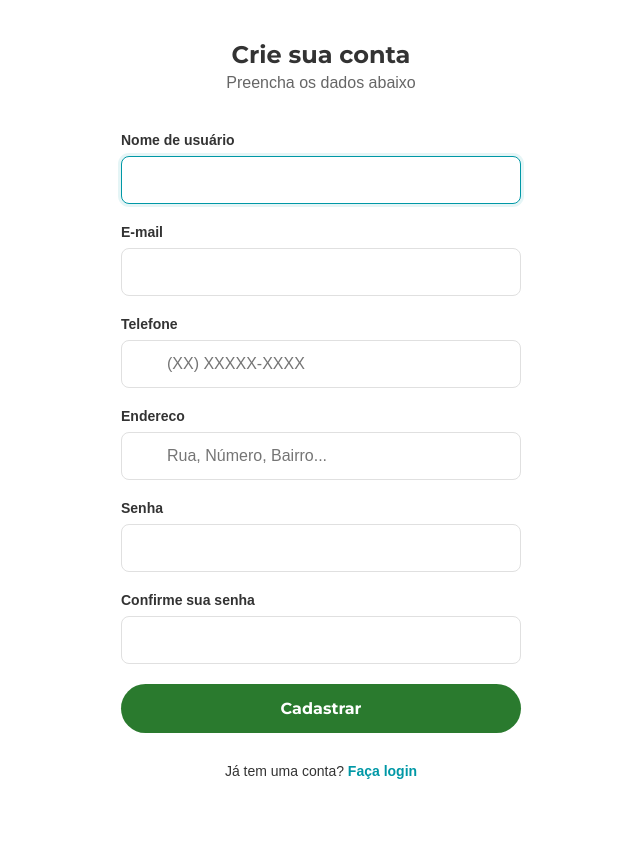
After one commit to pedro-4rtur/Farmacia, a Django app: page /registrar in a window 1280 px wide. The commit adds this page. Shown: the whole page, without its empty margins (319-959 px from the left). Run offline with Django 5.2, Linux system fonts and the light colour scheme.

Commit message:
feat: Implementação do login

```diff
--- a/app/settings.py
+++ b/app/settings.py
@@ -124,6 +124,7 @@ STATICFILES_DIRS = [
     BASE_DIR / "static",
     BASE_DIR / "produtos/static",
     BASE_DIR / "gestao/static",
+    BASE_DIR / "contas/static"
 ]
 # Default primary key field type
 # https://docs.djangoproject.com/en/5.2/ref/settings/#default-auto-field
--- a/app/urls.py
+++ b/app/urls.py
@@ -20,6 +20,7 @@ from django.conf import settings
 from django.conf.urls.static import static
 from produtos.views import ListViewProdutos, DetailViewProduto, adicionar_cesta, retirar_cesta, adicionar_favorito, remover_favorito, ListViewFavorito
 from gestao.views import ViewCesta
+from contas.views import login_view, logout_view, register_view
 
 urlpatterns = [
     path('admin/', admin.site.urls),
@@ -31,4 +32,7 @@ urlpatterns = [
     path('favoritos', ListViewFavorito.as_view(), name='favoritos'),
     path('favorito/adicionar', adicionar_favorito, name='adicionar_favorito'),
     path('favorito/remover', remover_favorito, name='remover_favorito'),
+    path('login', login_view, name='login'),
+    path('logout', logout_view, name='logout'),
+    path('registrar', register_view, name='registrar')
 ] + static(settings.MEDIA_URL, document_root=settings.MEDIA_ROOT)
--- /dev/null
+++ b/contas/forms.py
@@ -0,0 +1,52 @@
+from django.contrib.auth.forms import AuthenticationForm, UserCreationForm
+from .models import Cliente
+
+class CustomLoginForm(AuthenticationForm):
+    error_messages = {
+        'invalid_login': "Ops! Nome de usuário ou senha incorretos.",
+    }
+
+    def __init__(self, *args, **kwargs):
+        super().__init__(*args, **kwargs)
+
+        # Estilizando o campo de usuário
+        self.fields['username'].widget.attrs.update({
+            'class': 'input-field',
+            'placeholder': 'Digite seu nome de usuário'
+        })
+
+        # Estilizando o campo de senha
+        self.fields['password'].widget.attrs.update({
+            'class': 'input-field',
+            'placeholder': '••••••••'
+        })
+
+
+class CustomUserCreationForm(UserCreationForm):
+    # Estilizando o campo de usuário
+    class Meta:
+        model = Cliente
+        # Inclui os campos padrão + os seus personalizados
+        fields = ('username', 'email', 'telefone', 'endereco')
+
+    def __init__(self, *args, **kwargs):
+        super().__init__(*args, **kwargs)
+
+        # Estilização automática para todos os campos
+        for field_name, field in self.fields.items():
+            field.widget.attrs['class'] = 'input-field'
+
+            # Placeholders específicos (opcional)
+            if field_name == 'username':
+                field.label = 'Nome de usuário'
+            elif field_name == 'email':
+                field.label = 'E-mail'
+            elif field_name == 'telefone':
+                field.widget.attrs['placeholder'] = '(XX) XXXXX-XXXX'
+            elif field_name == 'endereco':
+                field.widget.attrs['placeholder'] = 'Rua, Número, Bairro...'
+                field.widget.attrs['rows'] = 3 # Se for Textarea
+            elif field_name == 'password1':
+                field.label = 'Senha'
+            elif field_name == 'password2':
+                field.label = 'Confirme sua senha'
--- /dev/null
+++ b/contas/static/css/login.css
@@ -0,0 +1,293 @@
+/* --- VARIÁVEIS E RESET --- */
+:root {
+    --accent-teal: #0098A6;     /* Cor de destaque */
+    --dark-blue: #006E8C;
+    --bg-light: #F5F7F5;
+    --text-dark: #333333;
+    --text-gray: #666666;
+    --border-color: #e0e0e0;
+    --white: #ffffff;
+    --error-red: #d9534f;
+}
+
+* {
+    margin: 0;
+    padding: 0;
+    box-sizing: border-box;
+}
+
+body {
+    font-family: 'Open Sans', sans-serif;
+    height: 100vh;
+    display: flex;
+    background-color: var(--bg-light);
+    color: var(--text-dark);
+}
+
+/* --- LAYOUT DIVIDIDO --- */
+.login-container {
+    display: flex;
+    width: 100%;
+    height: 100%;
+    overflow: hidden;
+    background: var(--white);
+    box-shadow: 0 0 20px rgba(0,0,0,0.1);
+}
+
+/* Lado Esquerdo - Imagem Decorativa */
+.login-banner {
+    flex: 1.2;
+    background-image: linear-gradient(var(--verde_secundario), var(--azul_apoio)), url('https://images.unsplash.com/photo-1544367563-12123d8965cd?q=80&w=2070&auto=format&fit=crop');
+    background-size: cover;
+    background-position: center;
+    display: flex;
+    flex-direction: column;
+    justify-content: center;
+    padding: 60px;
+    color: white;
+    position: relative;
+}
+
+.banner-text h2 {
+    font-family: 'Montserrat', sans-serif;
+    font-size: 3rem;
+    margin-bottom: 20px;
+    text-shadow: 0 2px 10px rgba(0,0,0,0.3);
+}
+
+.banner-text p {
+    font-size: 1.2rem;
+    max-width: 80%;
+    line-height: 1.6;
+}
+
+/* Lado Direito - Formulário */
+.login-form-wrapper {
+    flex: 1;
+    display: flex;
+    flex-direction: column;
+    justify-content: center;
+    align-items: center;
+    padding: 40px;
+    background-color: var(--white);
+    position: relative;
+}
+
+.form-content {
+    width: 100%;
+    max-width: 400px;
+}
+
+/* Header do Form (Logo) */
+.form-header {
+    text-align: center;
+    margin-bottom: 40px;
+}
+
+.logo {
+    font-family: 'Montserrat', sans-serif;
+    font-size: 32px;
+    font-weight: 700;
+    color: var(--verde_primario);
+    margin-bottom: 10px;
+    text-decoration: none;
+}
+
+.logo img {
+    width: 60%;
+}
+
+.form-header h3 {
+    font-family: 'Montserrat', sans-serif;
+    font-size: 24px;
+    color: var(--text-dark);
+}
+
+.form-header p {
+    color: var(--text-gray);
+    margin-top: 5px;
+}
+
+/* Inputs */
+.input-group {
+    margin-bottom: 20px;
+    position: relative;
+}
+
+.input-group label {
+    display: block;
+    margin-bottom: 8px;
+    font-size: 14px;
+    font-weight: 600;
+    color: var(--text-dark);
+}
+
+.input-wrapper {
+    position: relative;
+}
+
+.input-wrapper i {
+    position: absolute;
+    left: 15px;
+    top: 50%;
+    transform: translateY(-50%);
+    color: var(--text-gray);
+    font-size: 18px;
+}
+
+.input-field {
+    width: 100%;
+    padding: 14px 15px 14px 45px; /* Espaço para o ícone */
+    border: 1px solid var(--border-color);
+    border-radius: 8px;
+    font-size: 16px;
+    outline: none;
+    transition: border-color 0.3s, box-shadow 0.3s;
+}
+
+.input-field:focus {
+    border-color: var(--accent-teal);
+    box-shadow: 0 0 0 3px rgba(0, 152, 166, 0.1);
+}
+
+/* Botão de Olho (Senha) */
+.toggle-password {
+    position: absolute;
+    right: 15px;
+    top: 50%;
+    transform: translateY(-50%);
+    cursor: pointer;
+    color: var(--text-gray);
+}
+
+.forgot-pass {
+    text-align: right;
+    margin-bottom: 25px;
+}
+
+.forgot-pass a {
+    color: var(--accent-teal);
+    font-size: 14px;
+    text-decoration: none;
+    font-weight: 600;
+}
+
+.forgot-pass a:hover { text-decoration: underline; }
+
+/* Botão Principal */
+.btn-login {
+    width: 100%;
+    padding: 15px;
+    background-color: var(--verde_primario);
+    color: white;
+    border: none;
+    border-radius: 30px;
+    font-family: 'Montserrat', sans-serif;
+    font-size: 16px;
+    font-weight: 700;
+    cursor: pointer;
+    transition: background-color 0.3s, transform 0.2s;
+}
+
+.btn-login:hover {
+    background-color: #236626;
+    transform: translateY(-2px);
+}
+
+/* Divisor */
+.divider {
+    margin: 30px 0;
+    text-align: center;
+    position: relative;
+}
+
+.divider::before {
+    content: "";
+    position: absolute;
+    top: 50%;
+    left: 0;
+    right: 0;
+    height: 1px;
+    background-color: var(--border-color);
+    z-index: 0;
+}
+
+.divider span {
+    background-color: var(--white);
+    padding: 0 15px;
+    position: relative;
+    z-index: 1;
+    color: var(--text-gray);
+    font-size: 14px;
+}
+
+/* Social Login */
+.social-login {
+    display: flex;
+    gap: 15px;
+    margin-bottom: 30px;
+}
+
+.btn-social {
+    flex: 1;
+    display: flex;
+    align-items: center;
+    justify-content: center;
+    gap: 10px;
+    padding: 12px;
+    border: 1px solid var(--border-color);
+    border-radius: 8px;
+    background: white;
+    cursor: pointer;
+    font-weight: 600;
+    color: var(--cinza_texto);
+    transition: background 0.3s;
+}
+
+.btn-social i {
+    color: var(--verde_secundario);
+}
+
+.btn-social:hover { background-color: #f9f9f9; }
+.bi-google { color: #DB4437; }
+
+/* Footer do Form */
+.form-footer {
+    text-align: center;
+    font-size: 14px;
+    margin: 30px;
+}
+
+.form-footer a {
+    color: var(--accent-teal);
+    font-weight: 700;
+    text-decoration: none;
+}
+
+.form-footer a:hover { text-decoration: underline; }
+
+/* Mensagem de Erro (JS) */
+.error-msg {
+    color: var(--error-red);
+    font-size: 13px;
+    margin-top: 5px;
+    display: none;
+}
+
+/* Responsividade */
+@media (max-width: 900px) {
+    .login-banner {
+        display: none; /* Esconde a imagem em telas menores */
+    }
+    .login-container {
+        justify-content: center;
+        background-color: var(--bg-light);
+    }
+    .login-form-wrapper {
+        max-width: 500px;
+        height: auto;
+        margin: auto;
+        border-radius: 15px;
+        box-shadow: 0 10px 30px rgba(0,0,0,0.05);
+    }
+}
--- /dev/null
+++ b/contas/templates/registrar.html
@@ -0,0 +1,49 @@
+{% load static %}
+<!DOCTYPE html>
+<html lang="pt-BR">
+<head>
+    <meta charset="UTF-8">
+    <meta name="viewport" content="width=device-width, initial-scale=1.0">
+    <title>Registrar</title>
+
+
+    <link rel="stylesheet" href="{% static 'css/login.css' %}">
+    <link rel="stylesheet" href="{% static 'css/base.css' %}">
+</head>
+<body>
+    <div class="login-container" style="overflow: auto;">
+        <div class="login-form-wrapper" style="flex: 1; max-width: 600px; margin: auto;">
+            <div class="form-content">
+                <div class="form-header">
+                    <h3>Crie sua conta</h3>
+                    <p>Preencha os dados abaixo</p>
+                </div>
+
+                <form method="post">
+                    {% csrf_token %}
+
+                    {% for field in user_form %}
+                    <div class="input-group">
+                        <label for="{{ field.id_for_label }}">{{ field.label }}</label>
+                        <div class="input-wrapper">
+                            {{ field }}
+                        </div>
+                        {% if field.errors %}
+                            <div class="error-msg" style="display:block; color: red; font-size: 0.8rem;">
+                                {{ field.errors }}
+                            </div>
+                        {% endif %}
+                    </div>
+                    {% endfor %}
+
+                    <button type="submit" class="btn-login">Cadastrar</button>
+                </form>
+
+                <div class="form-footer">
+                    Já tem uma conta? <a href="{% url 'login' %}">Faça login</a>
+                </div>
+            </div>
+        </div>
+    </div>
+</body>
+</html>
--- a/contas/views.py
+++ b/contas/views.py
@@ -1,3 +1,35 @@
-from django.shortcuts import render
+from django.shortcuts import render, redirect
+from django.contrib.auth.forms import UserCreationForm, AuthenticationForm
+from django.contrib.auth import authenticate, login, logout
+from .forms import CustomLoginForm, CustomUserCreationForm
 
 # Create your views here.
+def register_view(request):
+    if request.method == "POST":
+        user_form = CustomUserCreationForm(request.POST)
+        if user_form.is_valid():
+            user_form.save()
+            return redirect('login')
+    else:
+        user_form = CustomUserCreationForm()
+
+    return render(request, 'registrar.html', {'user_form': user_form})
+
+def login_view(request):
+    if request.method == "POST":
+        login_form = CustomLoginForm(data=request.POST)
+
+        if login_form.is_valid():
+            user = login_form.get_user()
+            login(request, user)
+            return redirect('pagina_principal')
+
+    else:
+        login_form = CustomLoginForm()
+
+    return render(request, 'login.html', {'login_form': login_form})
+
+
+def logout_view(request):
+    logout(request)
+    return redirect('pagina_principal')
--- a/gestao/views.py
+++ b/gestao/views.py
@@ -2,8 +2,11 @@ from django.shortcuts import render
 from django.views.generic import View
 from produtos.models import Produto, Categoria, Favorito
 from .models import Cesta, ItemCesta
+from django.contrib.auth.decorators import login_required
+from django.utils.decorators import method_decorator
 
 # Create your views here.
+@method_decorator(login_required(login_url='login'), name='dispatch')
 class ViewCesta(View):
     def get(self, request, *args, **kwargs):
         context = {}
--- a/produtos/models.py
+++ b/produtos/models.py
@@ -32,5 +32,5 @@ class Comentario(models.Model):
 
 
 class Favorito(models.Model):
-    id_produto = models.OneToOneField(to=Produto, on_delete=models.CASCADE, related_name='produto_favorito')
+    id_produto = models.ForeignKey(to=Produto, on_delete=models.CASCADE, related_name='produto_favorito')
     id_cliente = models.ForeignKey(to="contas.Cliente", on_delete=models.CASCADE, related_name='cliente_favorito')
--- a/produtos/static/javascript/detalhes_produto.js
+++ b/produtos/static/javascript/detalhes_produto.js
@@ -47,6 +47,7 @@ document.querySelector(".info-produto").addEventListener("click", function(e) {
                 }
             } else {
                 alert('Erro ao adicionar: ' + data.erro);
+                window.location.href = '/login';
             }
         })
         .catch(error => console.error('Erro:', error));
--- a/produtos/static/javascript/lista_produtos.js
+++ b/produtos/static/javascript/lista_produtos.js
@@ -51,6 +51,7 @@ document.querySelector(".container-produtos").addEventListener("click", function
             contagemFavorito.innerHTML = data.contagemFavoritos
         } else {
             alert('Erro ao adicionar: ' + data.erro);
+            window.location.href = "/login";
         }
     })
     .catch(error => console.error('Erro:', error));
--- a/produtos/templates/lista_produtos.html
+++ b/produtos/templates/lista_produtos.html
@@ -6,7 +6,7 @@
     <script src="{% static 'javascript/lista_produtos.js' %}" defer></script>
 {% endblock %}
 
-{% block favorito %} <span id="contagem-favorito">{{ favoritos|length }}</span> {% endblock %}
+{% block favorito %} <span id="contagem-favorito">{% if favoritos %} {{ favoritos|length }} {% endif %}</span> {% endblock %}
 
 {% block cesta %} <span id="contagem-cesta">{{ itens_cesta }}</span> {% endblock %}
 
--- a/static/css/base.css
+++ b/static/css/base.css
@@ -119,12 +119,13 @@ header nav:nth-of-type(1) li {
     vertical-align: center;
 }
 
-header nav:nth-of-type(1) li:nth-of-type(1) {
-    border-radius: 10px;
+header nav:nth-of-type(1) li:hover {
+    background-color: var(--verde_secundario);
 }
 
-header nav:nth-of-type(1) li:hover {
-    background-color: var(--verde_secundario);
+header nav:nth-of-type(1) li:hover i {
+    color: white;
+    font-weight: 300;
 }
 
 /* 4. Nav Inferior (Categorias - Nova Linha) */
```
Also changed, not shown: app/templates/base.html (+6 -1 lines), contas/templates/login.html (added, +70 -0 lines), produtos/views.py (+23 -16 lines), db.sqlite3, produtos/migrations/0006_alter_favorito_id_produto.py (added).
